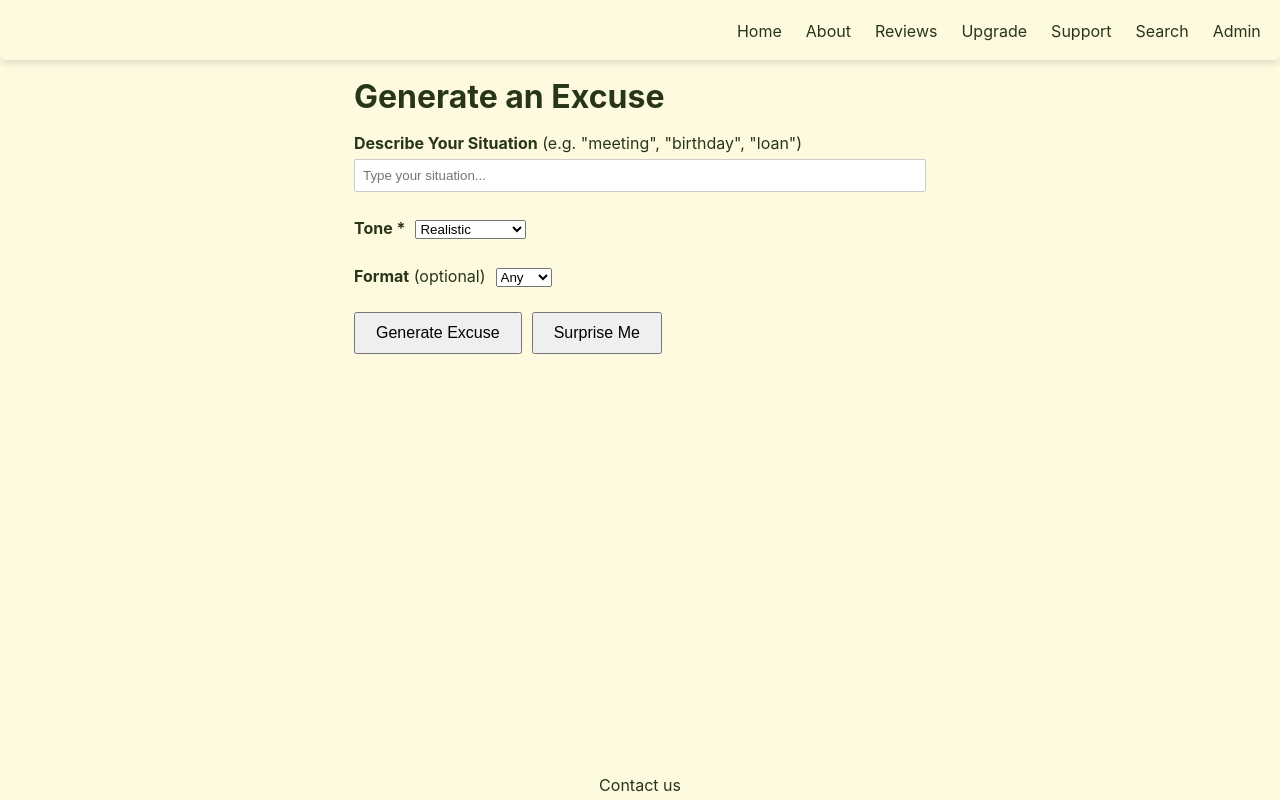
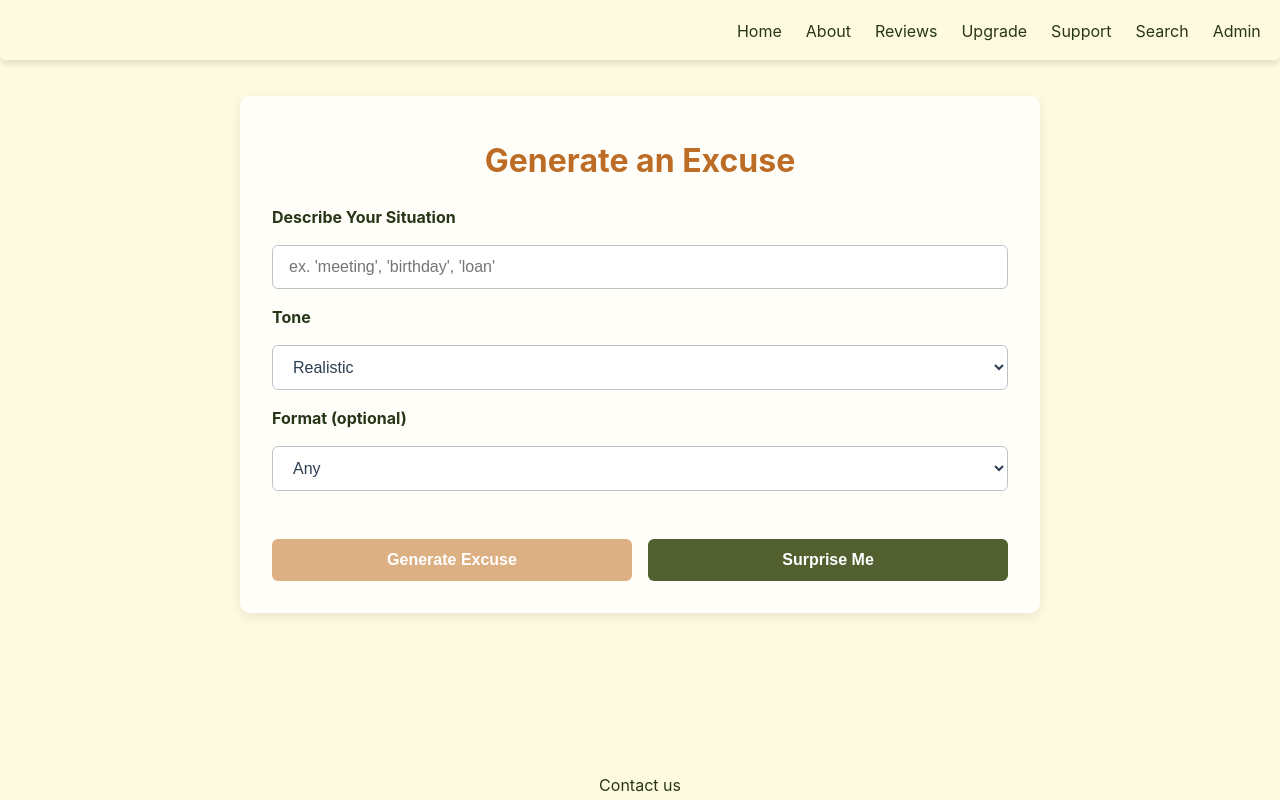
Before and after one commit to danielaprimacov/excuses-generator, a React (Vite) app: page /excuses in a window 1280 px wide. Built offline with nearby package versions, Linux system fonts and the light colour scheme.

Commit message:
Improved the styles for Excuse Generator

```diff
--- a/src/components/ExcuseGenerator.jsx
+++ b/src/components/ExcuseGenerator.jsx
@@ -117,23 +117,19 @@ function ExcuseGenerator() {
 
       <form onSubmit={handleSubmit}>
         <label>
-          <strong>Describe Your Situation</strong> (e.g. "meeting", "birthday",
-          "loan")
+          <strong>Describe Your Situation</strong>
           <input
             className={classes["form-input"]}
             type="text"
             value={userSituationInput}
             onChange={(e) => setUserSituationInput(e.target.value)}
-            placeholder="Type your situation..."
+            placeholder="ex. 'meeting', 'birthday', 'loan'"
             required
           />
         </label>
 
-        <br />
-        <br />
-
         <label>
-          <strong>Tone *</strong>
+          <strong>Tone</strong>
           <select
             value={tone}
             onChange={(e) => setTone(e.target.value)}
@@ -149,11 +145,8 @@ function ExcuseGenerator() {
           </select>
         </label>
 
-        <br />
-        <br />
-
         <label>
-          <strong>Format</strong> (optional)
+          <strong>Format (optional)</strong>
           <select value={format} onChange={(e) => setFormat(e.target.value)}>
             <option value="">Any</option>
             <option value="Text">Text</option>
@@ -162,8 +155,7 @@ function ExcuseGenerator() {
           </select>
         </label>
 
-        <br />
-        <br />
+        <div className={classes.buttons}>
           <button className={classes.submit} type="submit">
             Generate Excuse
           </button>
@@ -175,6 +167,7 @@ function ExcuseGenerator() {
           >
             Surprise Me
           </button>
+        </div>
       </form>
 
       {excuse && (
@@ -191,7 +184,7 @@ function ExcuseGenerator() {
         </div>
       )}
 
-      {error && <p style={{ color: "red" }}>❌ {error}</p>}
+      {error && <p className={classes.error}>❌ {error}</p>}
     </div>
   );
 }
--- a/src/components/ExcuseGenerator.module.css
+++ b/src/components/ExcuseGenerator.module.css
@@ -1,41 +1,102 @@
 .excuses-container {
-  padding: 4rem;
-  font-family: inherit;
-  max-width: 700px;
-  margin: 0 auto;
+  max-width: 800px;
+  margin: 6rem auto;
+  padding: 2rem;
+  background: #ffffffcc;
+  border-radius: 10px;
+  box-shadow: 0 4px 12px rgba(0, 0, 0, 0.08);
 }
 
-.excuses-container form {
+.excuses-container h1 {
   margin-bottom: 2rem;
+  text-align: center;
+  color: var(--color-primary-900);
 }
 
-.excuses-container select {
-  margin-left: 10px;
+form {
+  display: grid;
 }
 
-.form-input {
-  width: 100%;
-  padding: 8px;
-  margin-top: 4px;
-  background-color: white;
-  border: 1px solid #ccc;
-  border-radius: 2px;
+label {
+  display: flex;
+  flex-direction: column;
+  font-weight: 500;
   color: var(--color-gray-900);
 }
 
+input[type="text"],
+select {
+  margin: 1rem 0;
+  padding: 0.75rem 1rem;
+  border: 1px solid #bdc3c7;
+  background-color: #ffffff;
+  border-radius: 6px;
+  font-size: 1rem;
+  color: #2c3e50;
+  transition: border-color 0.2s, box-shadow 0.2s;
+}
+
+input[type="text"]:focus,
+select:focus {
+  border-color: var(--color-gray-300);
+  box-shadow: 0 0 0 3px rgba(144, 161, 172, 0.2);
+  outline: none;
+}
+
+.buttons {
+  display: flex;
+  gap: 1rem;
+  justify-content: center;
+  margin-top: 2rem;
+}
+
+button {
+  flex: 1;
+  padding: 0.75rem;
+  font-size: 1rem;
+  font-weight: 600;
+  border: none;
+  border-radius: 6px;
+  cursor: pointer;
+  transition: background 0.2s, transform 0.3s;
+}
+
 .submit {
-  padding: 10px 20px;
-  font-size: 16px;
-  margin-right: 10px;
+  background: var(--color-primary-500);
+  color: #fff;
+}
+
+.surprise:hover,
+.submit:hover {
+  transform: scale(1.05);
 }
 
 .surprise {
-  padding: 10px 20px;
-  font-size: 16px;
+  background: var(--color-gray-600);
+  color: #fff;
 }
 
 .excuse {
-  padding: 1rem;
-  border: 1px solid #ccc;
+  margin-top: 2rem;
+  padding: 1.5rem;
+  background: #ecf0f1;
   border-radius: 8px;
+  box-shadow: 0 2px 6px rgba(0, 0, 0, 0.05);
 }
+
+.excuse h2 {
+  margin-bottom: 0.75rem;
+  color: #2c3e50;
+}
+
+.excuse p {
+  margin: 0.5rem 0;
+  color: #2c3e50;
+}
+
+.error {
+  margin-top: 1rem;
+  text-align: center;
+  color: #e74c3c;
+  font-weight: 600;
+}
```
Lines whose indentation alone changed are shown as unchanged.
